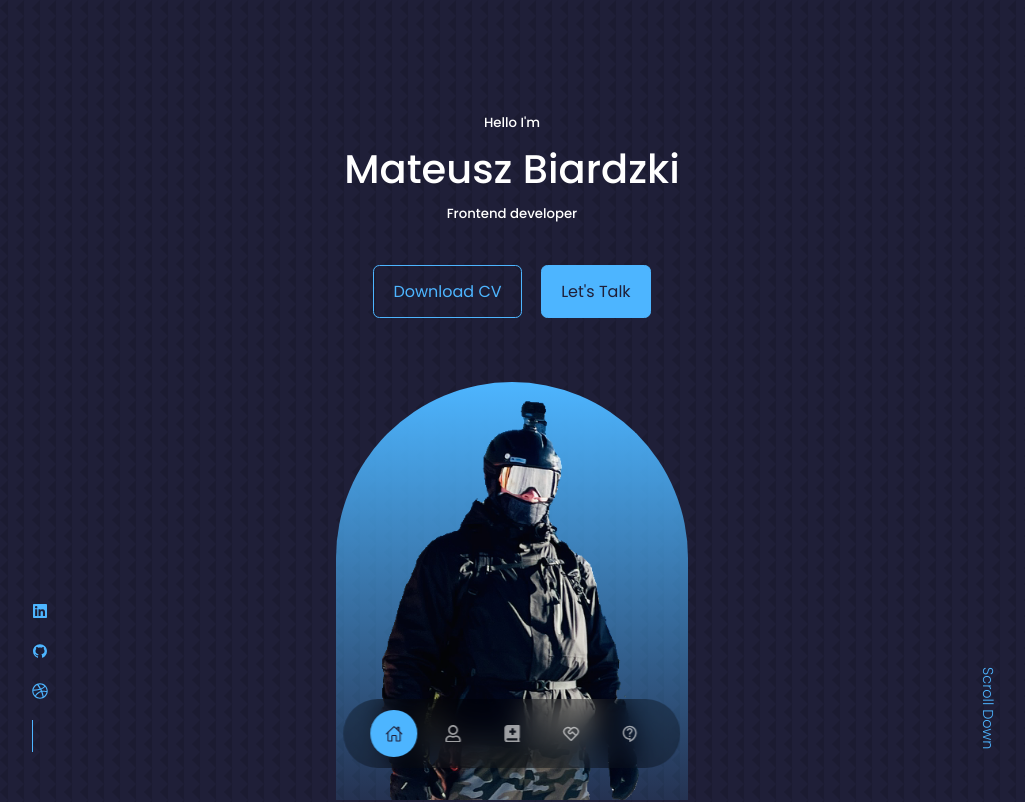
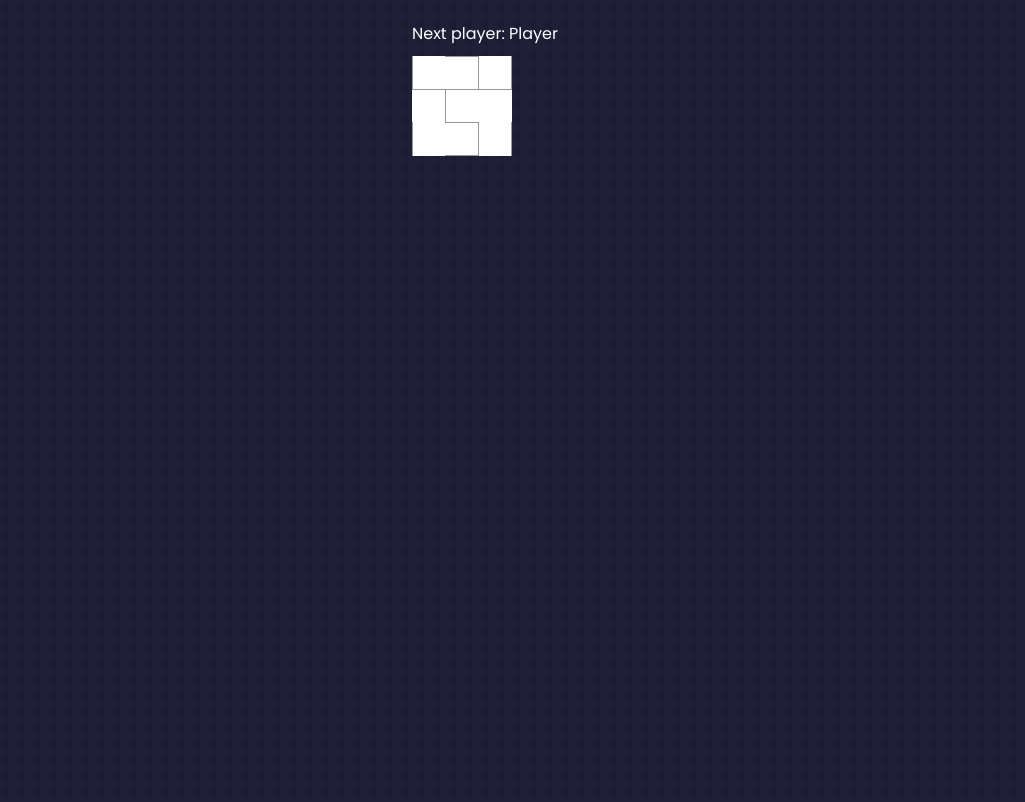
Before and after one commit to MateuszBiardzki/Portfolio-React, a React (Create React App) app: page /FirstGame in a window 1280 px wide. Shown: the top 802 px of the page, without its empty margins (128-1153 px from the left). Built offline with nearby package versions, Linux system fonts and the light colour scheme.

Commit message:
FirstGameAdded

```diff
--- a/package.json
+++ b/package.json
@@ -11,6 +11,7 @@
     "react": "^18.2.0",
     "react-dom": "^18.2.0",
     "react-icons": "^4.12.0",
+    "react-router-dom": "^6.21.1",
     "react-scripts": "5.0.1",
     "swiper": "^11.0.5",
     "web-vitals": "^2.1.4"
--- a/src/App.jsx
+++ b/src/App.jsx
@@ -8,9 +8,14 @@ import Portfolio from './components/portfolio/Portfolio'
 import Testimonials from './components/testimonials/Testimonials'
 import Contact from './components/contact/Contact'
 import Footer from './components/footer/Footer'
+import { Routes, Route } from 'react-router-dom'
+import { FirstGame } from './pages/FirstGame'
 
 const App = () => {
   return (
+    <Routes>
+      <Route path='/FirstGame' element={<FirstGame />} />
+      <Route path='/' element={
         <>
           <Header />
           <Nav />
@@ -22,7 +27,9 @@ const App = () => {
           <Contact />
           <Footer />
         </>
-  )
+      } />
+    </Routes>
+  );
 }
 
-export default App
+export default App;
--- a/src/components/portfolio/Portfolio.jsx
+++ b/src/components/portfolio/Portfolio.jsx
@@ -1,6 +1,6 @@
 import React from 'react';
 import './portfolio.css';
-import IMG1 from '../../assets/portfolio1.jpg';
+import IMG1 from '../../assets/cross.jpg';
 import IMG2 from '../../assets/portfolio2.jpg';
 import IMG3 from '../../assets/portfolio3.jpg';
 import IMG4 from '../../assets/portfolio4.jpg';
@@ -11,9 +11,9 @@ const data = [
   {
     id: 1,
     image: IMG1,
-    title: 'Crypto Currency Dashboard & Financial Visualization',
+    title: 'Noughts and Crosses',
     github: 'https://github.com',
-    demo: 'https://dribbble.com/shots/16673715-Crypto-currency-dashboards-and-financial-data-visualization',
+    demo: 'http://localhost:3000/FirstGame',
   },
   {
     id: 2,
--- a/src/index.js
+++ b/src/index.js
@@ -1,6 +1,14 @@
-import ReactDOM from 'react-dom'
-import App from './App'
-import "./index.css"
+import React from 'react';
+import ReactDOM from 'react-dom/client';
+import './index.css';
+import { BrowserRouter } from 'react-router-dom';
+import App from './App';
 
-
-ReactDOM.render(<App/>, document.querySelector("#root"))
+const root = ReactDOM.createRoot(document.getElementById('root'));
+root.render(
+  <React.StrictMode>
+    <BrowserRouter>
+    <App />
+    </BrowserRouter>
+  </React.StrictMode>
+);
--- /dev/null
+++ b/src/pages/FirstGame.css
@@ -0,0 +1,49 @@
+.game {
+  margin: 20px auto;
+  width: 200px;
+}
+
+.status {
+  margin-bottom: 10px;
+}
+
+.board-row:after {
+  clear: both;
+  content: "";
+  display: table;
+}
+
+.square {
+  background: #fff;
+  border: 1px solid #999;
+  float: left;
+  font-size: 24px;
+  font-weight: bold;
+  line-height: 34px;
+  height: 34px;
+  margin-right: -1px;
+  margin-top: -1px;
+  padding: 0;
+  text-align: center;
+  width: 34px;
+}
+
+.square:focus {
+  outline: none;
+}
+
+.board-row:nth-child(1) .square:nth-child(2),
+.board-row:nth-child(2) .square:nth-child(1),
+.board-row:nth-child(2) .square:nth-child(3),
+.board-row:nth-child(3) .square:nth-child(2) {
+  border-left: none;
+  border-right: none;
+}
+
+.board-row:nth-child(1) .square:nth-child(1),
+.board-row:nth-child(1) .square:nth-child(3),
+.board-row:nth-child(3) .square:nth-child(1),
+.board-row:nth-child(3) .square:nth-child(3) {
+  border-top: none;
+  border-bottom: none;
+}
--- /dev/null
+++ b/src/pages/FirstGame.jsx
@@ -0,0 +1,108 @@
+import React, { useState, useEffect } from 'react';
+import './FirstGame.css';
+
+const INITIAL_STATE = Array(9).fill(null);
+
+export const FirstGame = () => {
+  const [squares, setSquares] = useState(INITIAL_STATE);
+  const [isXNext, setIsXNext] = useState(true);
+
+  useEffect(() => {
+    // Make a computer move when it's the computer's turn
+    if (!isXNext) {
+      makeComputerMove();
+    }
+  }, [isXNext]);
+
+  const calculateWinner = (squares) => {
+    const lines = [
+      [0, 1, 2],
+      [3, 4, 5],
+      [6, 7, 8],
+      [0, 3, 6],
+      [1, 4, 7],
+      [2, 5, 8],
+      [0, 4, 8],
+      [2, 4, 6],
+    ];
+
+    for (const line of lines) {
+      const [a, b, c] = line;
+      if (squares[a] && squares[a] === squares[b] && squares[a] === squares[c]) {
+        return squares[a];
+      }
+    }
+
+    return null;
+  };
+
+  const makeComputerMove = () => {
+    if (calculateWinner(squares)) {
+      return; // Game is already won, no need to make a move
+    }
+
+    const emptySquares = squares.reduce((acc, curr, index) => {
+      if (!curr) {
+        acc.push(index);
+      }
+      return acc;
+    }, []);
+
+    if (emptySquares.length === 0) {
+      return; // No empty squares left, game is a draw
+    }
+
+    const randomIndex = Math.floor(Math.random() * emptySquares.length);
+    const newSquares = squares.slice();
+    newSquares[emptySquares[randomIndex]] = 'O';
+
+    setSquares(newSquares);
+    setIsXNext(true); // Toggle back to the player after the computer's move
+  };
+
+  const handleClick = (index) => {
+    if (squares[index] || calculateWinner(squares)) {
+      return;
+    }
+
+    const newSquares = squares.slice();
+    newSquares[index] = 'X';
+
+    setSquares(newSquares);
+    setIsXNext(false); // Now it's the computer's turn
+  };
+
+  const renderSquare = (index) => {
+    return (
+      <button className="square" onClick={() => handleClick(index)}>
+        {squares[index]}
+      </button>
+    );
+  };
+
+  const winner = calculateWinner(squares);
+  const status = winner ? `Winner: ${winner}` : `Next player: ${isXNext ? 'Player' : 'Computer'}`;
+
+  return (
+    <div className="game">
+      <div className="status">{status}</div>
+      <div className="board">
+        <div className="board-row">
+          {renderSquare(0)}
+          {renderSquare(1)}
+          {renderSquare(2)}
+        </div>
+        <div className="board-row">
+          {renderSquare(3)}
+          {renderSquare(4)}
+          {renderSquare(5)}
+        </div>
+        <div className="board-row">
+          {renderSquare(6)}
+          {renderSquare(7)}
+          {renderSquare(8)}
+        </div>
+      </div>
+    </div>
+  );
+};
```
Also changed, not shown: src/assets/cross.jpg (added), 1 other file (tests, documents, lock files or other folders). Lines whose indentation alone changed are shown as unchanged.
